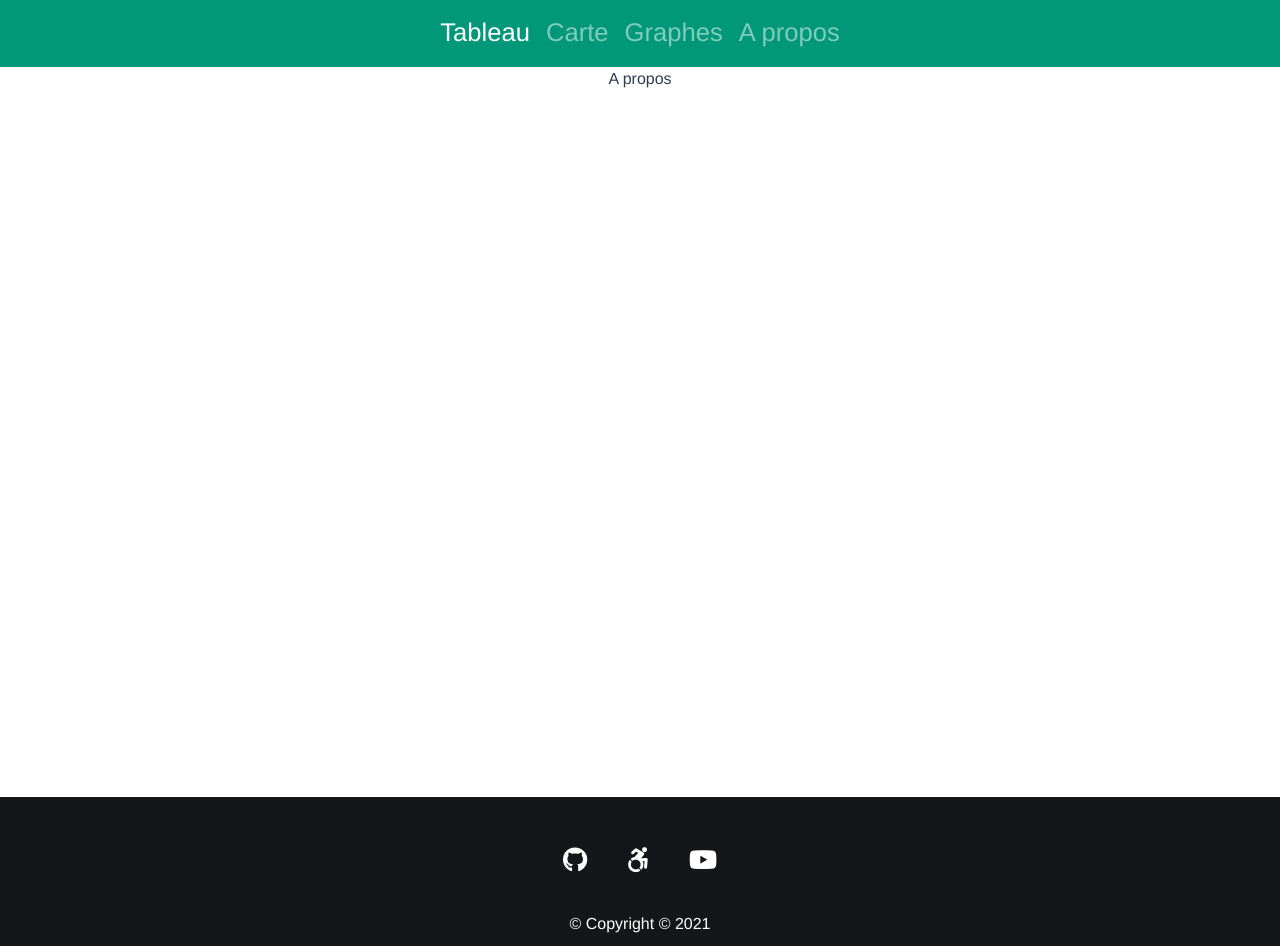
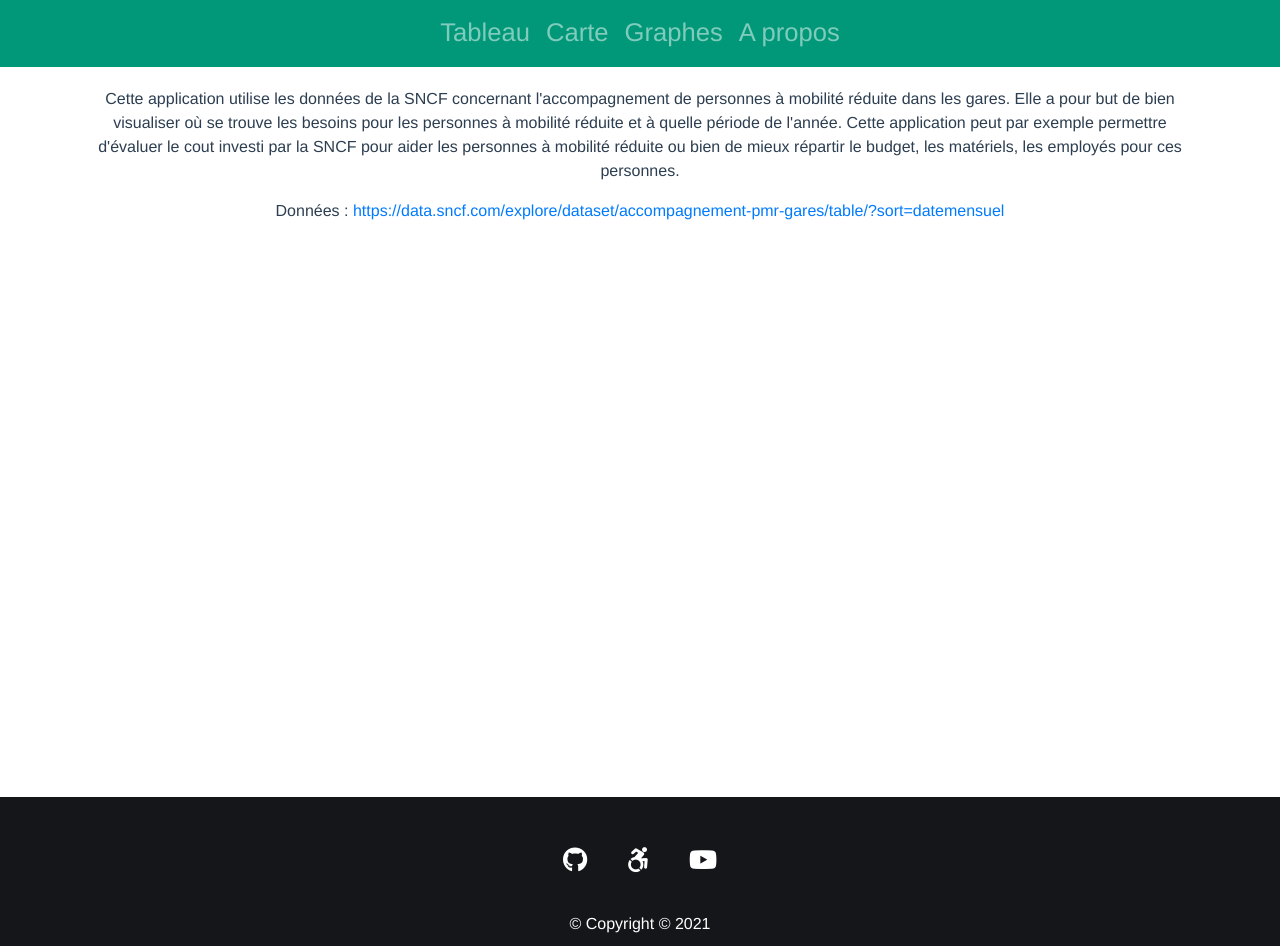
Before and after one commit to Julie-Ha/ihm_project, a Vue app: page /about in a window 1280 px wide. Built offline with nearby package versions, Linux system fonts and the light colour scheme; what vue-apexcharts would draw is missing.

Commit message:
add about text + fix bug month map

```diff
--- a/src/components/About.vue
+++ b/src/components/About.vue
@@ -1,11 +1,27 @@
 <template>
   <div id="about">
-      A propos
+    <b-container class="bv-example-row" style="padding:20px">
+      <p>
+        Cette application utilise les données de la SNCF concernant
+        l'accompagnement de personnes à mobilité réduite dans les gares. Elle a
+        pour but de bien visualiser où se trouve les besoins pour les personnes
+        à mobilité réduite et à quelle période de l'année. Cette application
+        peut par exemple permettre d'évaluer le cout investi par la SNCF pour
+        aider les personnes à mobilité réduite ou bien de mieux répartir le
+        budget, les matériels, les employés pour ces personnes.
+      </p>
+      <p>
+        Données :
+        <a
+          href="https://data.sncf.com/explore/dataset/accompagnement-pmr-gares/table/?sort=datemensuel"
+          >https://data.sncf.com/explore/dataset/accompagnement-pmr-gares/table/?sort=datemensuel</a
+        >
+      </p>
+    </b-container>
   </div>
 </template>
 
 <script>
-
 export default {
   name: "About",
 };
--- a/src/components/Graph.vue
+++ b/src/components/Graph.vue
@@ -24,18 +24,18 @@
             opacity="1"
             >
             <b-container class="bv-example-row" style="padding:10px">
-               <h2 style="font-size: 2.1em;">Pourcentage du nombre de personnes à mobilité réduite par rapport au nombre total de voyages en 2019 </h2>
-               <p>exposition des 20 meilleurs gars qui ont le plus aidé les personnes à mobilité réduite sur l'année 2019 </p>
+               <h2 style="font-size: 2.1em;">Pourcentage de personnes à mobilité réduite par rapport au total de voyages en 2019 </h2>
+               <p>Les 20 gares qui ont le plus aidé les personnes à mobilité réduite sur l'année 2019 </p>
                <apexchart v-if="loaded" width="100%" height="500px"  type="line"
                   :options="pvOptions" :series="pvSeries"></apexchart>
             </b-container>
             <b-container class="bv-example-row" style="padding:10px">
-               <h2 style="font-size: 2.1em;" >nombre total Assistance fournie par les gars de 2015 à 2020</h2>
+               <h2 style="font-size: 2.1em;" >Nombre total d'aides fournies par les gares de 2015 à 2020</h2>
                <apexchart v-if="loaded" width="100%" type="pie"
                   :options="catOptions" :series="catSeries"></apexchart>
             </b-container>
             <div style="padding:10px" >
-               <h2 style="font-size: 2.1em;" >Affichage du Top 50 de l'aide moyenne fournie par les stations de 2015 à 2020  </h2>
+               <h2 style="font-size: 2.1em;" >Top 50 de l'aide moyenne fournie par les stations de 2015 à 2020  </h2>
                <apexchart v-if="loaded" width="100%" height="500"  type="line"
                   :options="pvOptions1" :series="pvSeries1" ></apexchart>
             </div>
--- a/src/components/Map.vue
+++ b/src/components/Map.vue
@@ -1,10 +1,10 @@
 <template>
    <div>
-      <b-container class="bv-example-row" style="padding:10px">
-         <h1 class="text-muted">
-            Nombre total d'aides aux personnes à mobilité réduite dans les gares
-         </h1>
-         <div>
+      <b-container class="bv-example-row" style="padding:20px">
+         <h2 style="font-size: 2.1em;">
+            Les gares apportant le plus d'aides aux personnes à mobilité réduite
+         </h2>
+         <b-container class="bv-example-row" style="padding:10px">
             <div class="form-row">
                <div class="col-md-6">
                   <div class="form-group">
@@ -15,14 +15,14 @@
                </div>
                <div class="col-md-6 ">
                   <div class="form-group">
-                     <select v-model="selected" class="selectpicker form-control" >
+                     <select name="month" @change="loadMap" v-model="selectedMonth" class="selectpicker form-control" >
                         <option disabled value="">Mois</option>
                         <option v-for="month in months" :key="month">{{ month }}</option>
                      </select>
                   </div>
                </div>
             </div>
-         </div>
+         </b-container>
          <div>
             <span v-if="loading">Loading...</span>
             <br />
@@ -124,8 +124,6 @@ export default {
           json.push(j.features[0]);
         }
       });
-      // console.log(json);
-
       this.geojson = json;
       this.loading = false;
     },
@@ -137,7 +135,7 @@ export default {
       };
     },
     styleFunction() {
-      const fillColor = this.fillColor; // important! need touch fillColor in computed for re-calculate when change fillColor
+      const fillColor = this.fillColor;
       return () => {
         return {
           weight: 2,
--- a/src/components/Navbar.vue
+++ b/src/components/Navbar.vue
@@ -5,7 +5,7 @@
          <b-collapse id="nav-collapse" is-nav>
             <div class="menu">
                <b-navbar-nav>
-                  <b-nav-item to="/table" class="active">Tableau <span class="sr-only">(current)</span> </b-nav-item>
+                  <b-nav-item to="/table">Tableau</b-nav-item>
                   <b-nav-item to="/map" >Carte</b-nav-item>
                   <b-nav-item to="/graph" >Graphes</b-nav-item>
                   <b-nav-item to="/about" >A propos</b-nav-item>
--- a/src/components/Table.vue
+++ b/src/components/Table.vue
@@ -6,7 +6,7 @@
                <b-form-group id="input-group-2" >
                   <select v-model="selectedAn" class="selectpicker form-control" >
                      <option disabled value="">Année</option>
-                     <option v-for="annne in years" :key="annne">{{ annne }}</option>
+                     <option v-for="year in years" :key="year">{{ year }}</option>
                   </select>
                </b-form-group>
             </b-col>
@@ -36,7 +36,8 @@
             style="min-height: 100vh;"
             >
             <b-container>
-               <h3 class="text-center" style="font-size:20px">Les 50 stations qui ont fourni le plus d'assistance suivie du nombre de passagers qu'elles ont accueillis au cours de l'année {{title}}</h3>
+               <h3 class="text-center" style="font-size:20px">Accompagnement de personnes à mobilité réduite dans les gares {{title}}</h3>
+               <b-container class="bv-example-row" style="padding:10px">
                <b-table
                   :items="pageOfItems"
                   :fields="fields"
@@ -50,6 +51,7 @@
                <div  class="pagination">
                   <jw-pagination :items="ListesGares"  @changePage="onChangePage" ></jw-pagination>
                </div>
+               </b-container>
             </b-container>
          </b-overlay>
       </div>
@@ -75,7 +77,7 @@ export default {
   name: 'Table',
   data(){
         return {
-           selectedAn:'',
+           selectedAn:'2019',
            show: false,
            ListesGares: [],
            loaded: false,
```
